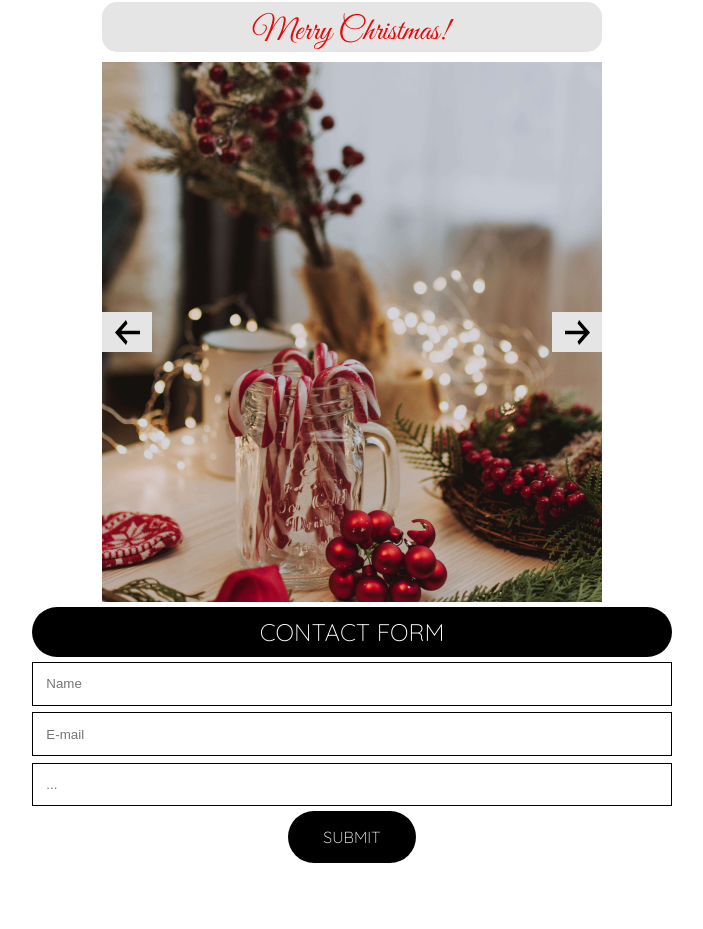
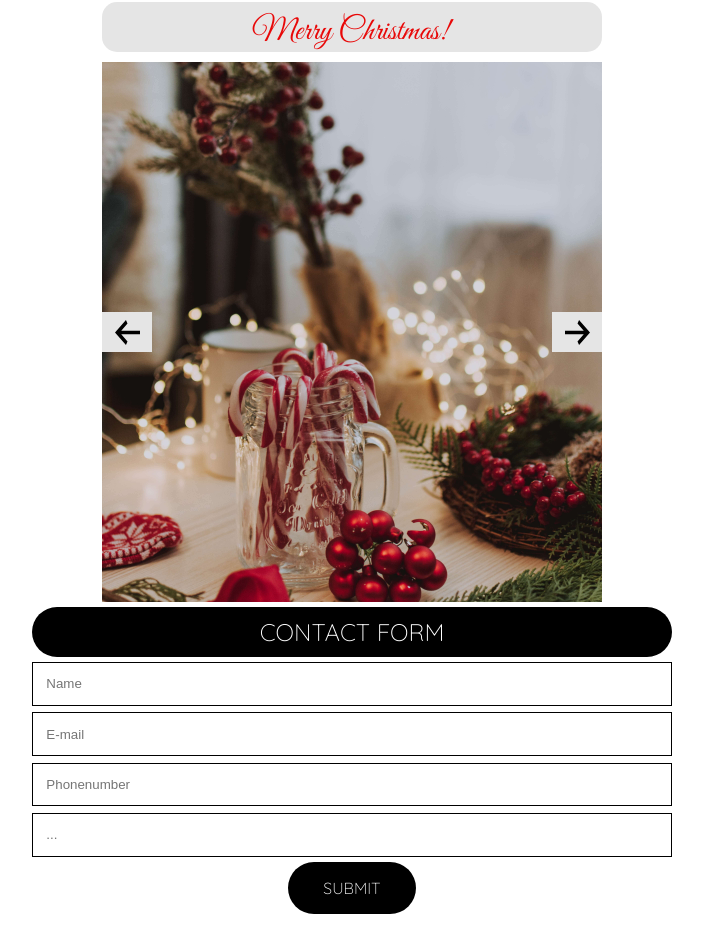
Before and after one commit to IrynaOstapenko/Tema-4-oppgave, a Vue app: page / in a window 1280 px wide. Shown: the whole page, without its empty margins (288-991 px from the left). Before the commit the page ends 878 px from the top, so only its background shows below. Built offline with nearby package versions, Linux system fonts and the light colour scheme.

Commit message:
✨ ContactForm update

```diff
--- a/src/app/App.vue
+++ b/src/app/App.vue
@@ -3,8 +3,8 @@
 	<ToDoList />
 	<Slideshow />
 	<ContactForm />
-	<!-- <SortableTable />
-	<Quiz /> -->
+	<!-- <SortableTable />-->
+	<Quiz />
 </template>
 
 <script>
@@ -13,7 +13,7 @@
 	import Slideshow from '../components/Slideshow.vue';
 	import ContactForm from '../components/ContactForm.vue';
 	// import SortableTable from '..components/SortableTable.vue';
-	// import Quiz from '..components/Quiz.vue';
+	import Quiz from '../components/Quiz.vue';
 
 	export default {
 		components: {
@@ -22,13 +22,13 @@
 			Slideshow,
 			ContactForm,
 			// SortableTable,
-			// Quiz
+			Quiz
 		}
 	}
 </script>
 
 <style>
 	@import '../style/reset.css';
-	/* @import '../style/variables.css';
-	@import '../style/style.css'; */
+	@import '../style/variables.css';
+	@import '../style/style.css';
 </style>
--- a/src/components/ContactForm.vue
+++ b/src/components/ContactForm.vue
@@ -4,7 +4,10 @@
 		CONTACT FORM
 		</div>
 		<input class="cf-input" type="name" placeholder="Name" v-model="form.name" />
+
 		<input class="cf-input" type="email" placeholder="E-mail" v-model="form.email" />
+
+		<input class="cf-input" type="text" placeholder="Phonenumber" v-model="form.phonenumber">
 
 		<input class="cf-input" type="textarea" placeholder="..." v-model="form.message" />
 
```
